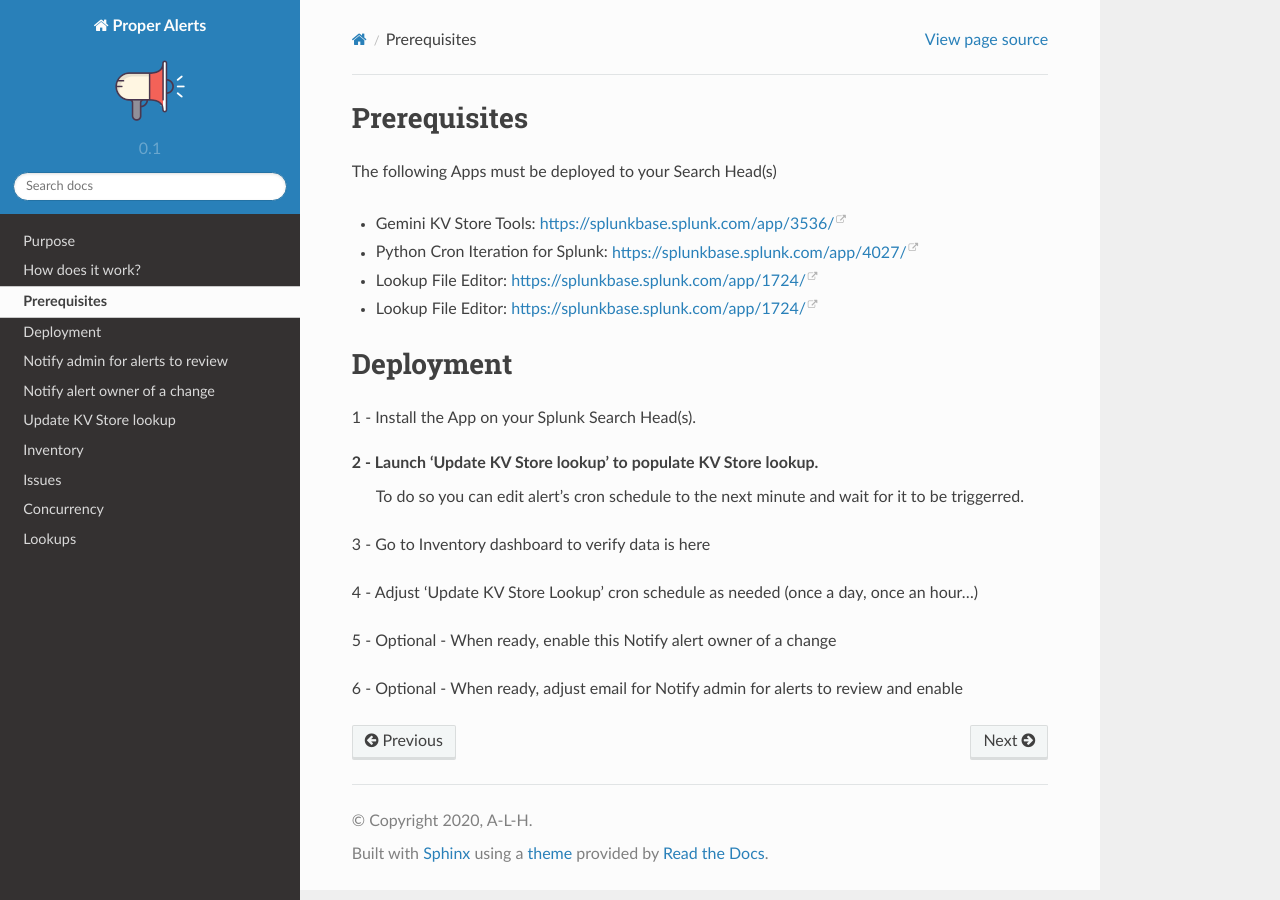
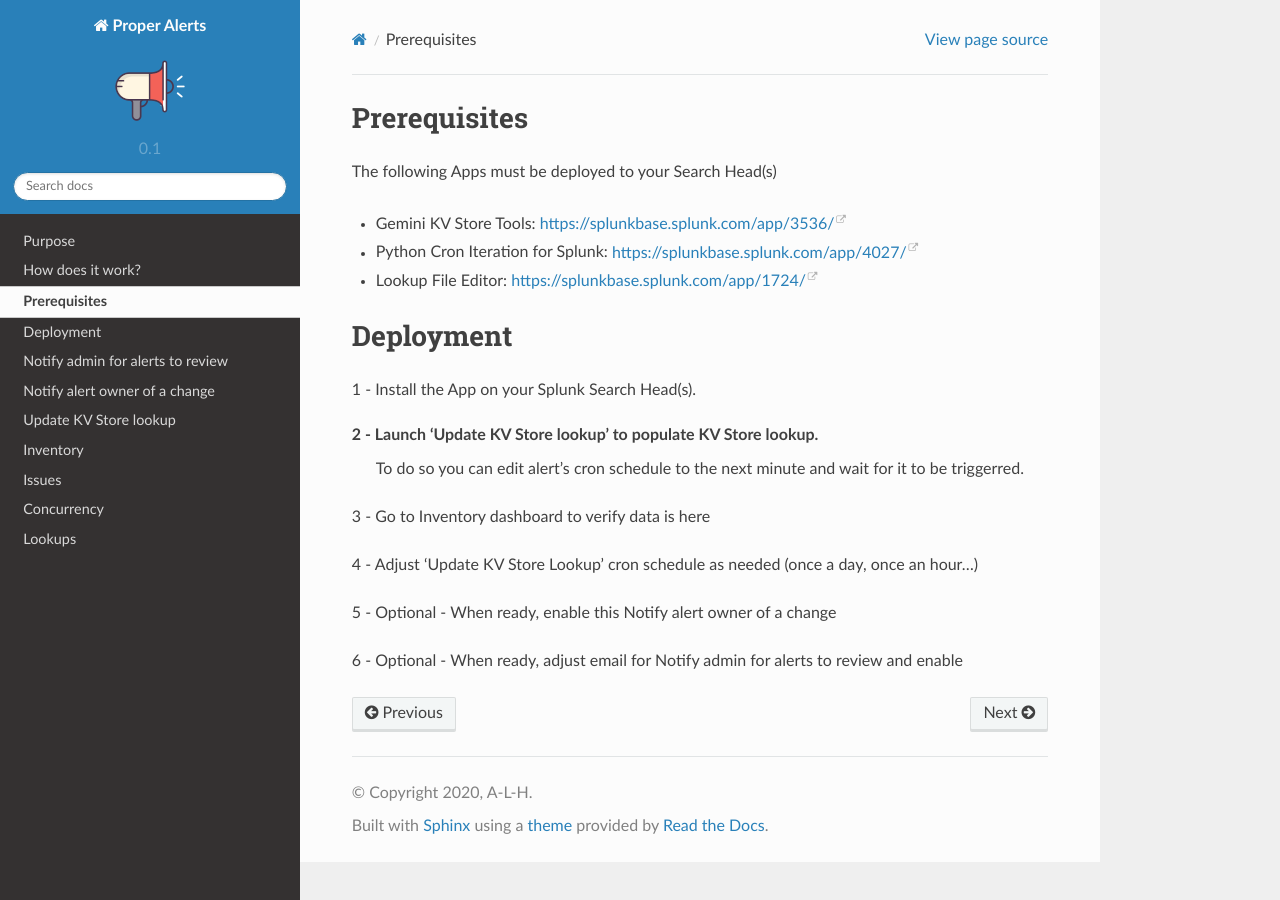
Before and after one commit to a-l-h/splunk-app-proper-alerts, a Sphinx documentation site: the page built from doc/install.rst, in a window 1280 px wide. Built offline with Sphinx 7.4.7 and the Read the Docs theme 2.0.0, drawn with Linux system fonts in a browser that asks for light colours.

Commit message:
Update install.rst

```diff
--- a/doc/install.rst
+++ b/doc/install.rst
@@ -5,7 +5,6 @@
 
 - Gemini KV Store Tools: https://splunkbase.splunk.com/app/3536/
 - Python Cron Iteration for Splunk: https://splunkbase.splunk.com/app/4027/
-- Lookup File Editor: https://splunkbase.splunk.com/app/1724/
 - Lookup File Editor: https://splunkbase.splunk.com/app/1724/
 
 Deployment
```
